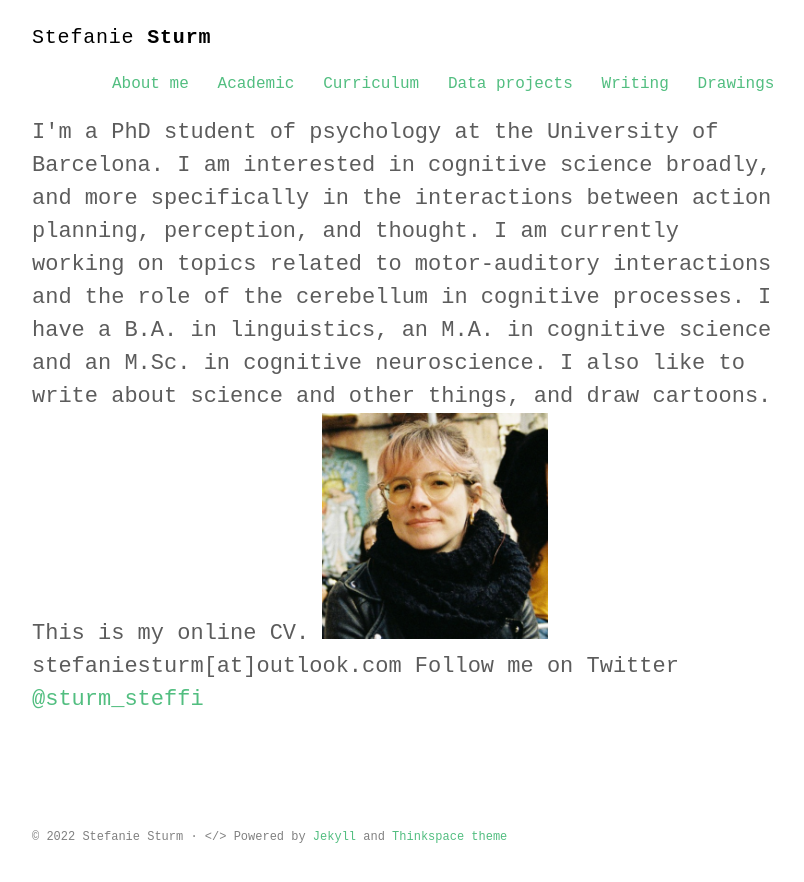
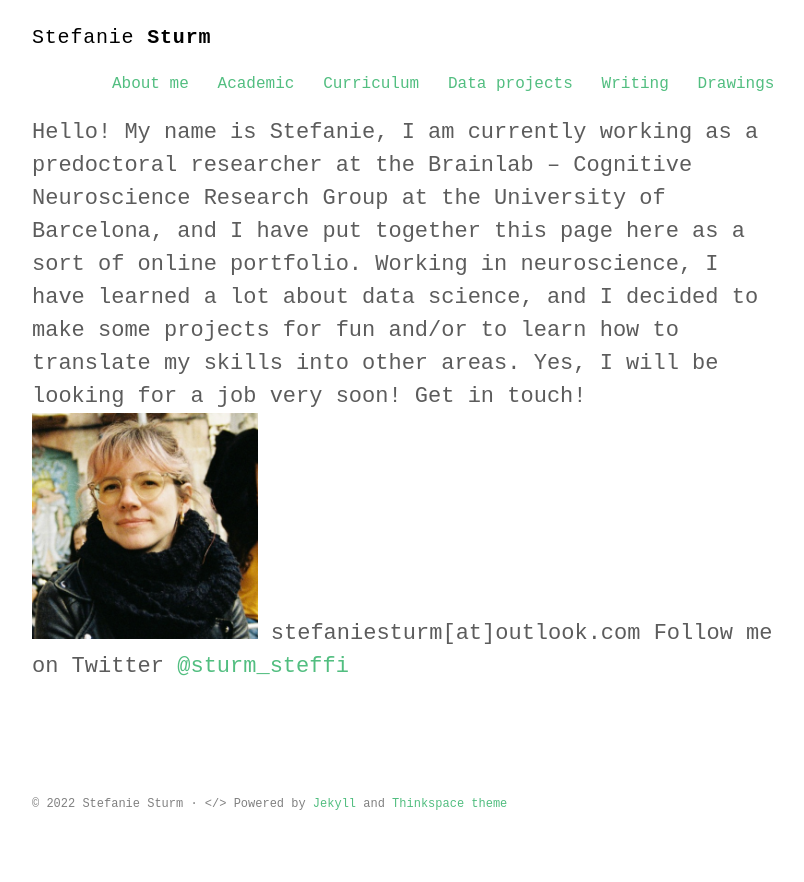
Before and after one commit to stefaniesturm/stefaniesturm.github.io, a Jekyll site: the page built from index.html, in a window 1280 px wide. Shown: the top 882 px of the page, without its empty margins (232-1036 px from the left). Built offline with Jekyll 4.4.1, drawn with Linux system fonts in a browser that asks for light colours; some web fonts are replaced.

Commit message:
Update intro.html

```diff
--- a/_includes/intro.html
+++ b/_includes/intro.html
@@ -1,15 +1,12 @@
 <section class="intro">
   <div class="container">
     <p class="lead">
-    I'm a PhD student of psychology at the University of Barcelona. I am interested in cognitive science broadly, and more specifically in the interactions between action planning, perception, and thought. I am currently working on topics related to motor-auditory interactions and the role of the cerebellum in cognitive processes. I have a B.A. in linguistics, an M.A. in cognitive science and an M.Sc. in cognitive neuroscience. I also like to write about science and other things, and draw cartoons. This is my online CV.
-
-<img style="width:30%" src="/images/steffi.jpeg" alt="This is me.">
-
-stefaniesturm[at]outlook.com
-
-Follow me on Twitter <a href="https://twitter.com/sturm_steffi" target="_blank" rel="noopener noreferrer">@sturm_steffi</a>
-
-
+      <small>
+        Hello! My name is Stefanie, I am currently working as a predoctoral researcher at the Brainlab – Cognitive Neuroscience Research Group at the University of Barcelona, and I have put together this page here as a sort of online portfolio. Working in neuroscience, I have learned a lot about data science, and I decided to make some projects for fun and/or to learn how to translate my skills into other areas. Yes, I will be looking for a job very soon! Get in touch!
+      </small>
+      <img style="width:30%" src="/images/steffi.jpeg" alt="This is me.">
+      <small> stefaniesturm[at]outlook.com </small>
+      <small> Follow me on Twitter <a href="https://twitter.com/sturm_steffi" target="_blank" rel="noopener noreferrer">@sturm_steffi</a> </small>
     </p>
   </div>
 </section>
```
